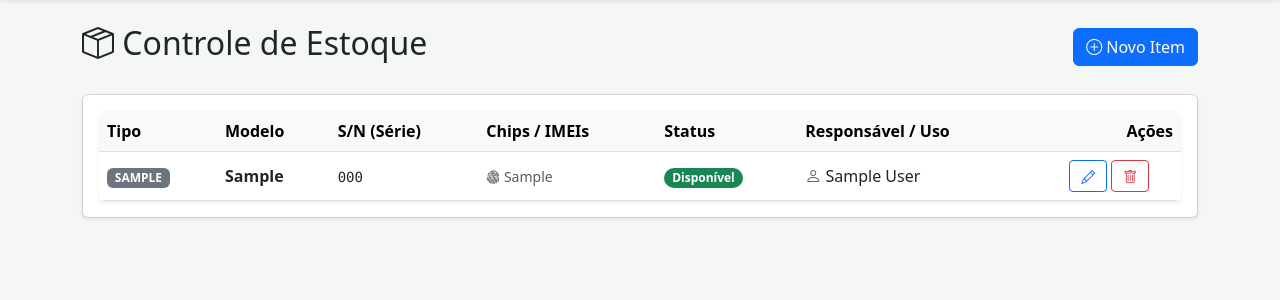
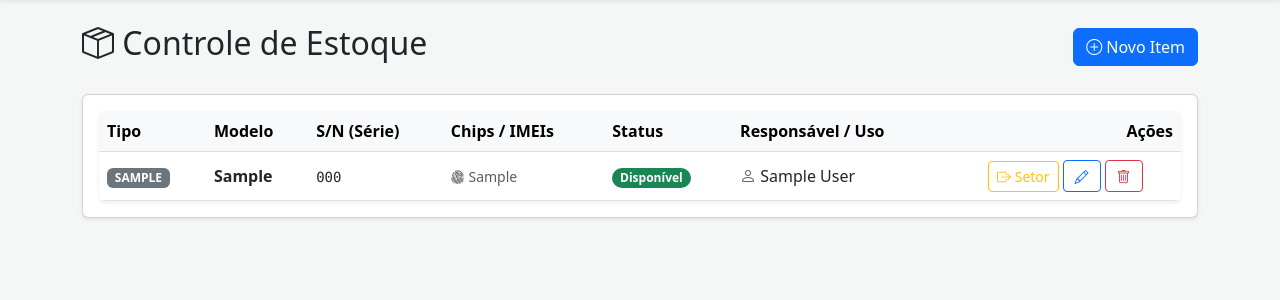
Before and after one commit to VniSilva/controle_funcionarios, a Flask app: page /estoque in a window 1280 px wide. Shown: the part 66-366 px from the top of the page. Run offline with Flask 3, Linux system fonts and the light colour scheme; a user stored in the database is signed in; tables that the repository leaves empty hold one stand-in row (values such as "Sample post").

Commit message:
Atualização da rota de liberar equipamento para atender à equipamentos comuns por setor

```diff
--- a/src/app.py
+++ b/src/app.py
@@ -181,28 +181,33 @@ def liberar_equipamento(id):
     try:
         # Descobre quem era o dono anterior ANTES de zerar os campos
         dono_historico = "Disponível (Sem Dono)"
+        acao_movimento = "Liberado do estoque" # Ação padrão de segurança
 
+        # Se estivesse atrelado a uma pessoa física
         if equip.owner:
-            # Como o funcionário está gravado como 'Terminated', ele ainda existe no banco!
             dono_historico = f"Ex-colaborador: {equip.owner.name} (CPF: {equip.owner.cpf})"
+            acao_movimento = "Liberado após desligamento"
+
+        # Se estivesse atrelado a um setor (Uso Comum / Coletivo)
         elif equip.department_owner:
             dono_historico = f"Uso Comum anterior: {equip.department_owner.name}"
+            acao_movimento = "Liberado de uso coletivo do setor"
 
         # Se o usuário digitou uma observação no modal, concatenamos no histórico
         if descricao_devolucao:
             dono_historico += f" | Obs técnica: {descricao_devolucao}"
 
-        # 1. Grava o movimento perfeitamente no histórico de auditoria
+        # 1. Grava o movimento perfeitamente no histórico de auditoria (Tabela Movement)
         historico = Movement(
             equipment_id=equip.id,
             equipment_model=equip.model,
             serial_number=equip.serial_number,
             previous_user=dono_historico,
-            action="Liberado após desligamento"
+            action=acao_movimento
         )
         db.session.add(historico)
 
-        # 2. Agora sim, limpamos o ativo para que o próximo funcionário possa usar
+        # 2. Agora sim, limpamos o ativo para que o próximo funcionário ou setor possa usar
         equip.inventory_status = 'Available'
         equip.employee_id = None
         equip.department_id = None
--- a/src/templates/estoque.html
+++ b/src/templates/estoque.html
@@ -76,6 +76,14 @@
                                                 onclick="return confirm('Deseja liberar o equipamento {{ item.model }} (Em Revisão) de volta para o estoque disponível?')"
                                                 data-bs-toggle="tooltip" data-bs-placement="top" title="Liberar após desligamento">
                                             <i class="bi bi-box-arrow-in-up"></i>
+                                        </button>
+                                    </form>
+                                {% endif %}
+
+                                {% if item.department_id %}
+                                    <form action="{{ url_for('liberar_equipamento', id=item.id) }}" method="POST" onsubmit="return confirm('Tem certeza que deseja liberar este equipamento do setor {{ item.department_owner.name }}?');" style="display:inline;">
+                                        <button type="submit" class="btn btn-sm btn-outline-warning" title="Liberar de Uso Coletivo do Setor">
+                                            <i class="bi bi-box-arrow-right"></i> Setor
                                         </button>
                                     </form>
                                 {% endif %}
```
